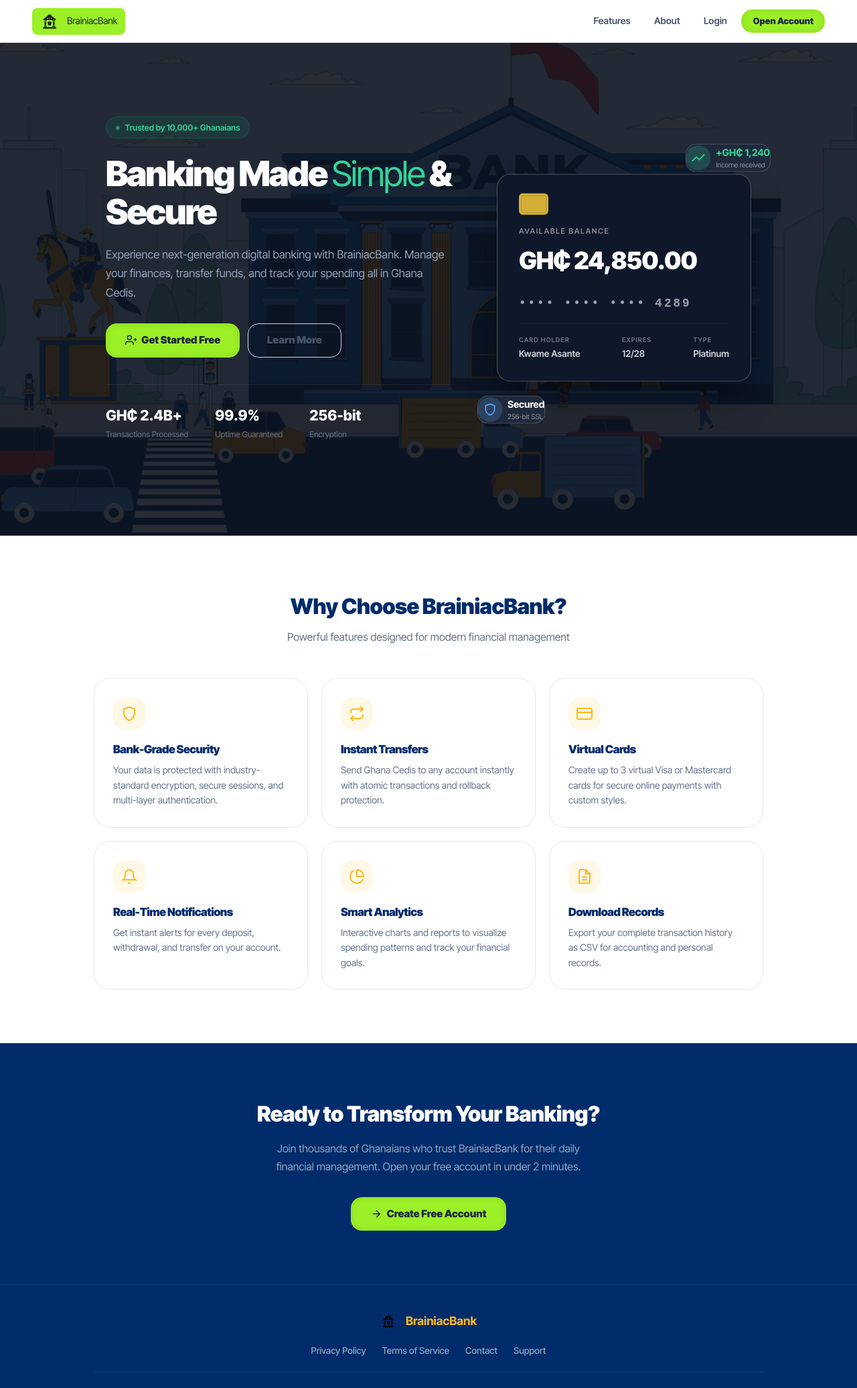
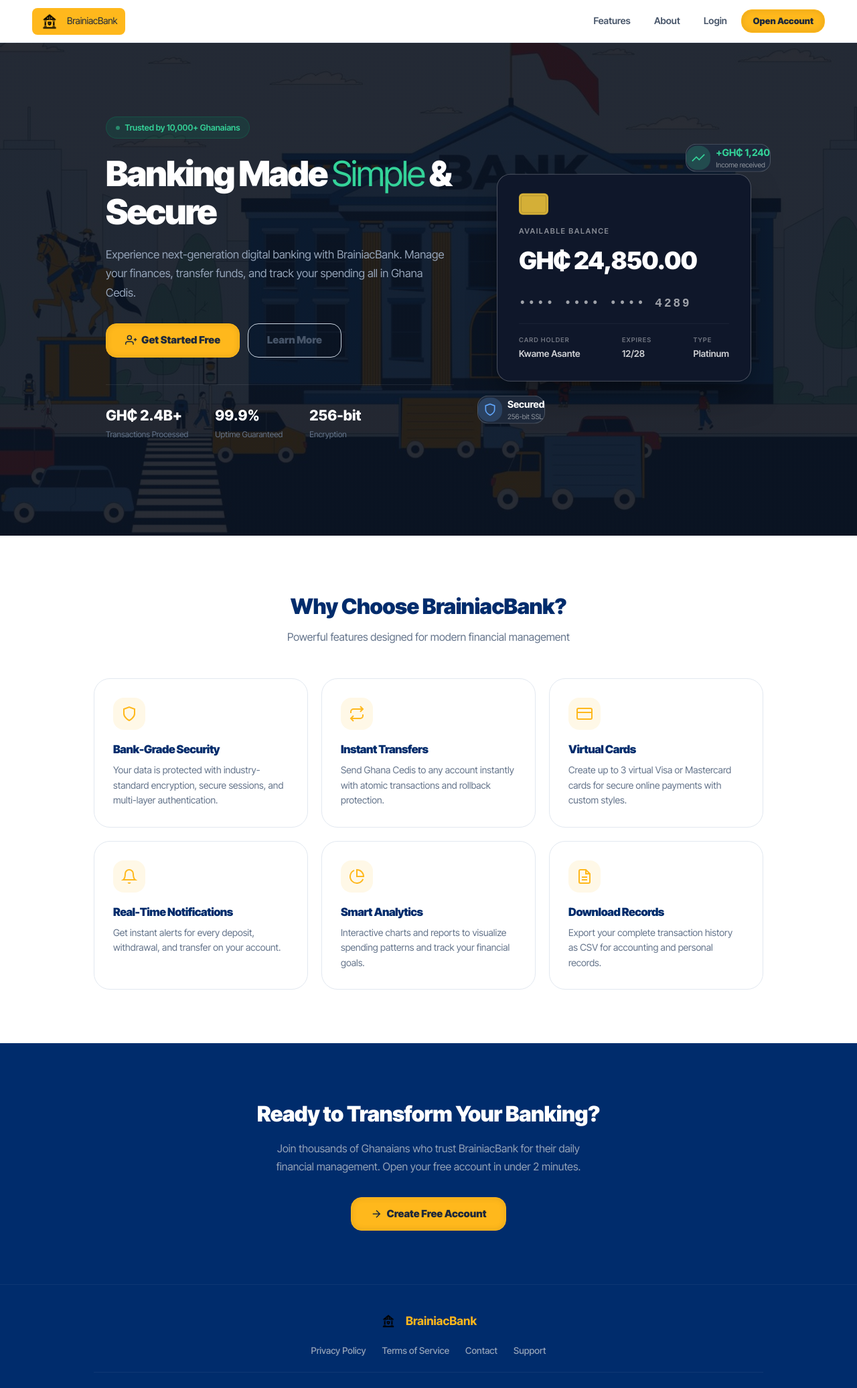
Before and after one commit to brainiacweb-tech/brainiacbank, a Flask app: page / in a window 1280 px wide. Shown: the top 2073 px of the page at 67% size. Run offline with Flask 3, Linux system fonts and the light colour scheme.

Commit message:
brand: purge all remaining hardcoded lime green colors and replace them with GCB Amber Gold

```diff
--- a/routes/main.py
+++ b/routes/main.py
@@ -267,7 +267,7 @@ def download_transactions_excel():
   .logo {{
     font-size: 18pt;
     font-weight: bold;
-    color: #9CF027;
+    color: #FFB81C;
     font-family: 'Montserrat', sans-serif;
   }}
   .brand-sub {{
@@ -293,7 +293,7 @@ def download_transactions_excel():
   }}
   .statement-table th {{
     background-color: #0b0f19;
-    color: #9CF027;
+    color: #FFB81C;
     font-weight: bold;
     border: 1.5px solid #1f2937;
     padding: 10px 12px;
@@ -351,7 +351,7 @@ def download_transactions_excel():
     </tr>
     <tr>
       <td class="info-label">Current Balance:</td>
-      <td class="info-value" style="font-weight:bold; color:#9CF027; mso-number-format:'GH₵\\ \\#\\,\\#\\#0\\.00';">{user['balance']}</td>
+      <td class="info-value" style="font-weight:bold; color:#FFB81C; mso-number-format:'GH₵\\ \\#\\,\\#\\#0\\.00';">{user['balance']}</td>
       <td class="info-label">Export Date:</td>
       <td class="info-value">{datetime.now().strftime('%Y-%m-%d')}</td>
     </tr>
--- a/static/css/style.css
+++ b/static/css/style.css
@@ -427,7 +427,7 @@ input, select, textarea { font-family: inherit; }
 }
 
 .navbar-brand {
-    background-color: #9CF027;
+    background-color: var(--primary);
     padding: 6px 12px;
     border-radius: 8px;
     color: #1E293B !important;
@@ -735,20 +735,20 @@ input, select, textarea { font-family: inherit; }
 }
 
 .btn-primary {
-    background-color: #9CF027 !important;
+    background-color: var(--primary) !important;
     color: #1E293B !important;
-    border: 1px solid #9CF027 !important;
+    border: 1px solid var(--primary) !important;
     box-shadow: rgba(0, 0, 0, 0.1) 0px 0px 10px 0px inset !important;
 }
 .btn-primary:hover {
-    background-color: #a6f533 !important;
-    border-color: #a6f533 !important;
+    background-color: var(--primary-dark) !important;
+    border-color: var(--primary-dark) !important;
     color: #1E293B !important;
     box-shadow: rgba(0, 0, 0, 0.15) 0px 0px 12px 0px inset !important;
 }
 .btn-primary:active {
-    background-color: #82d31c !important;
-    border-color: #82d31c !important;
+    background-color: var(--primary-darker) !important;
+    border-color: var(--primary-darker) !important;
     box-shadow: rgba(0, 0, 0, 0.2) 0px 0px 15px 0px inset !important;
 }
 
--- a/templates/statement_pdf.html
+++ b/templates/statement_pdf.html
@@ -19,15 +19,15 @@
             text-align: right;
         }
         .btn {
-            background-color: #9CF027 !important;
+            background-color: #FFB81C !important;
             color: #1E293B !important;
-            border: 1px solid #9CF027 !important;
+            border: 1px solid #FFB81C !important;
             padding: 0.65rem 1.5rem;
             border-radius: 12px;
             font-weight: 800;
             font-size: 0.88rem;
             cursor: pointer;
-            box-shadow: 0 4px 12px rgba(156,240,39,0.25);
+            box-shadow: 0 4px 12px rgba(255,184,28,0.25);
             transition: all 0.2s ease;
             font-family: inherit;
         }
```
Also changed, not shown: other parts of static/css/style.css (+13 -13 lines), static/images/favicon.svg.
